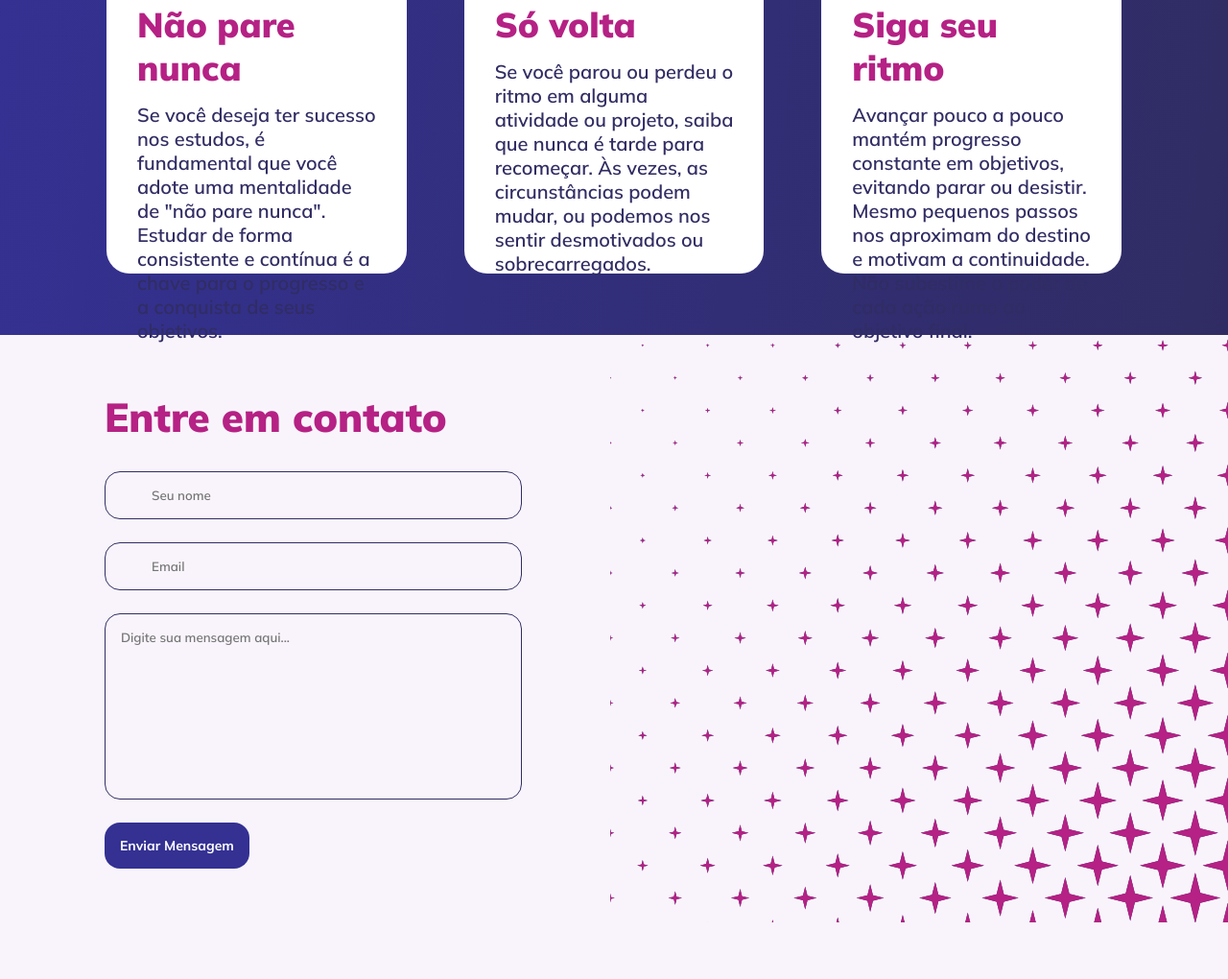
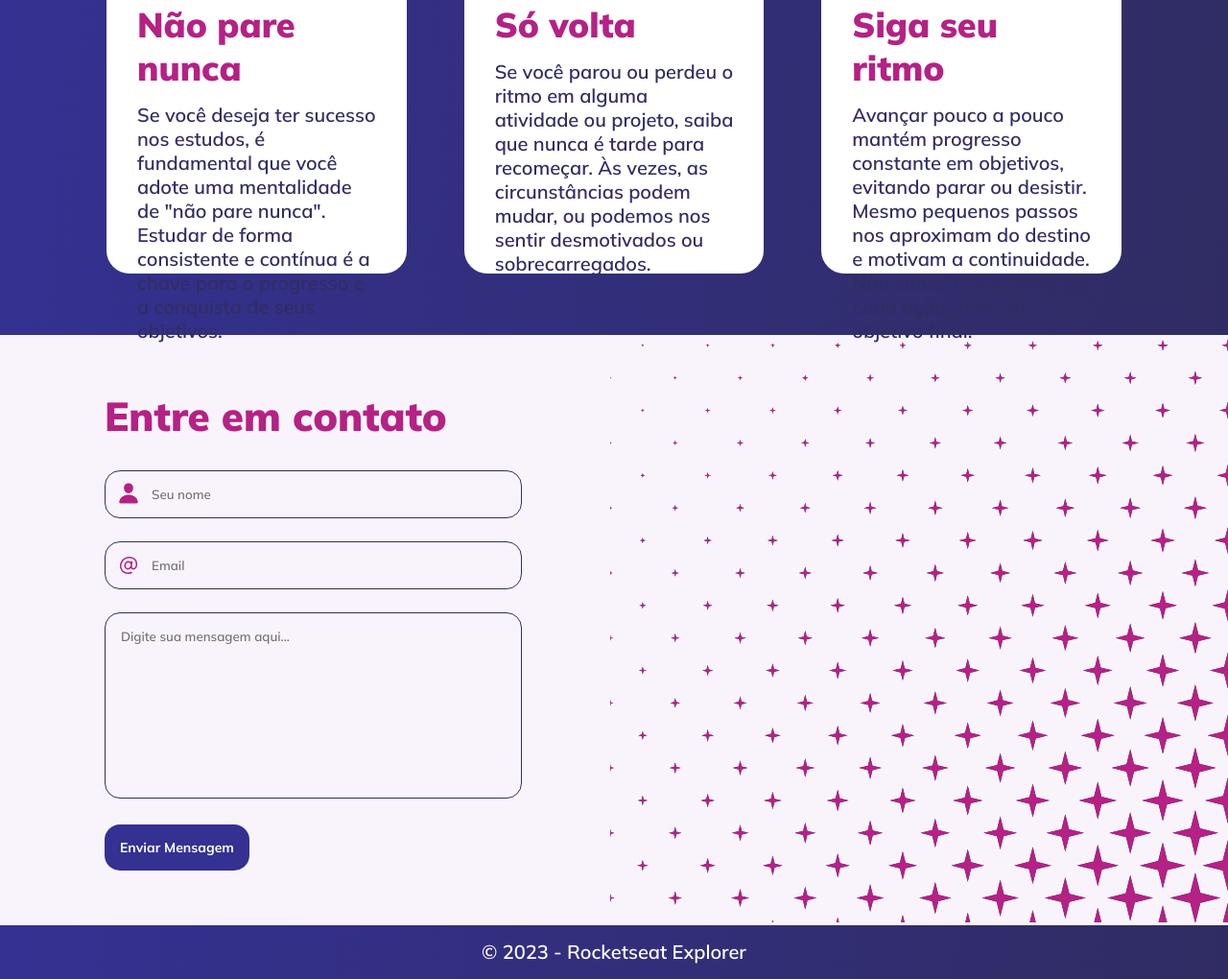
Before and after one commit to fespschulte/RS-Explorer-Explore-Sem-Limites, a plain HTML site: page index.html in a window 1280 px wide. Shown: the part 1128-2148 px from the top of the page at 96% size. Before the commit the page ends 2092 px from the top, so only its background shows below. Drawn offline with Linux system fonts and the light colour scheme.

Commit message:
ajuste de footer

```diff
--- a/index.html
+++ b/index.html
@@ -39,15 +39,24 @@
         <form>
             <h2>Entre em contato</h2>
             <fieldset>
-                <input type="text" placeholder="Seu nome">
-                <input type="email" placeholder="Email">
-                <textarea name="message" id="" cols="30" rows="10" placeholder="Digite sua mensagem aqui..."></textarea>
+                <div class="input-wrapper">
+                    <input id="name" type="text" placeholder="Seu nome">
+                </div>
+                <div class="input-wrapper">
+                    <input id="email" type="email" placeholder="Email">
+                </div>
+                <div class="input-wrapper">
+                    <textarea name="message" id="" cols="30" rows="10" placeholder="Digite sua mensagem aqui..."></textarea>
+                </div>
             </fieldset>
-            <button>Enviar Mensagem</button>
+            <button class="button" type="submit">Enviar Mensagem</button>
         </form>
         <div class="stars">
             <img src="./Images/stars.svg" alt="">
         </div>
     </section>
+    <footer>
+        <p>&copy; 2023 - Rocketseat Explorer</p>
+    </footer>
 </body>
 </html>
```
